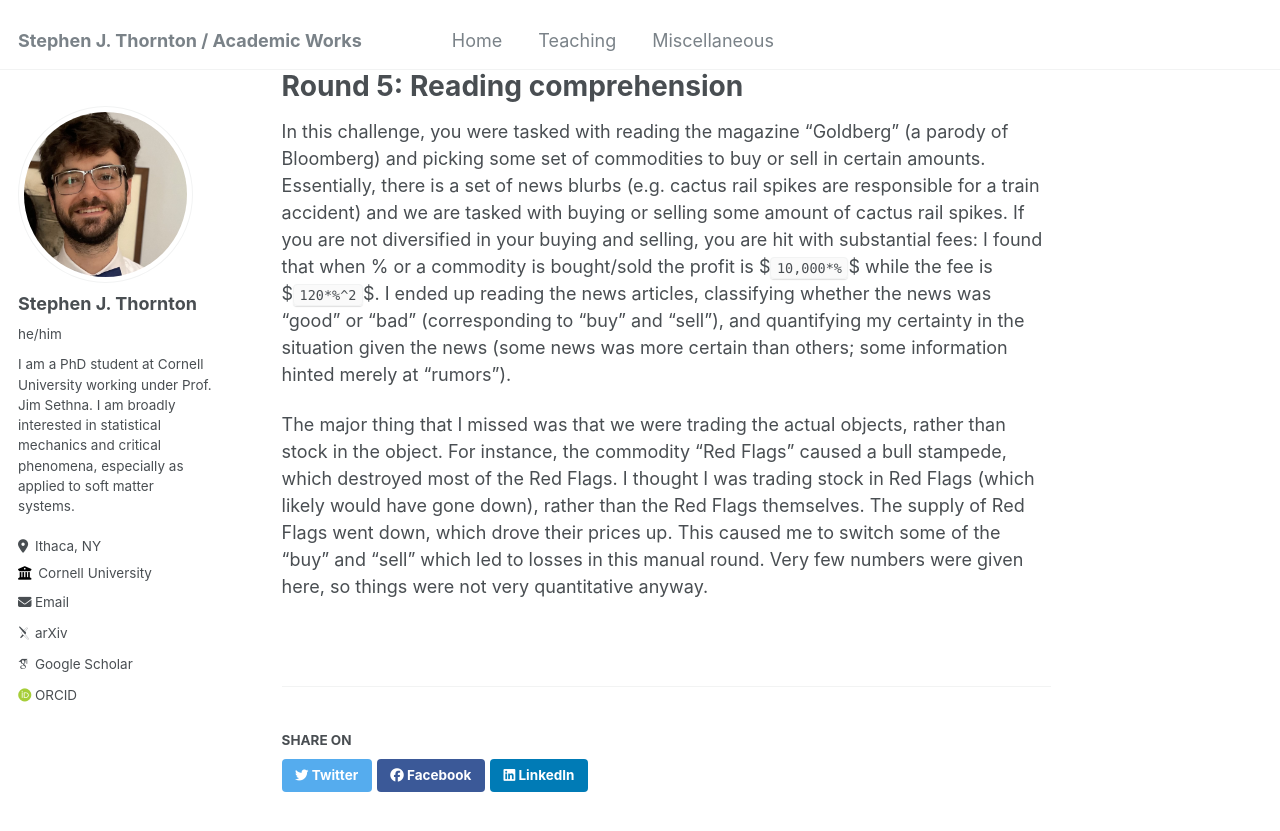
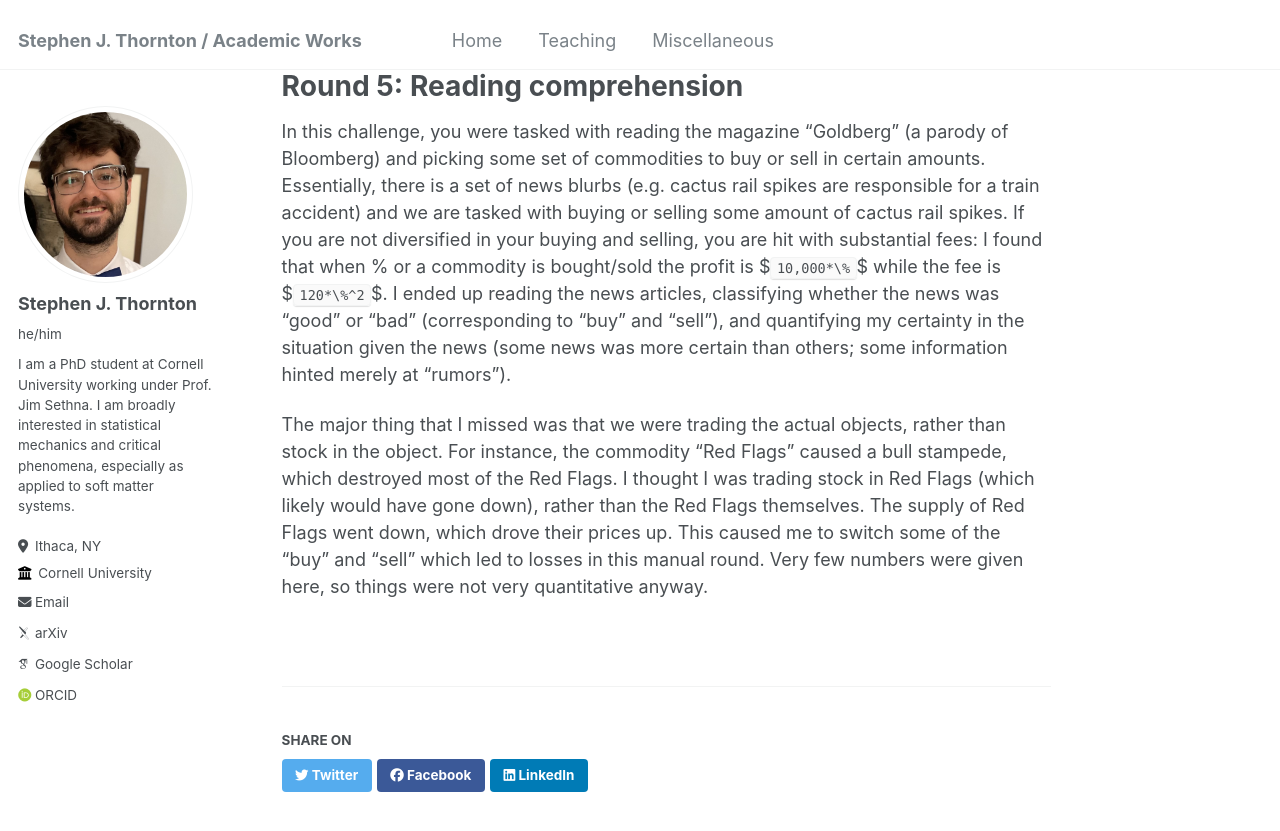
Before and after one commit to stephen-thornton/stephen-thornton.github.io, a Jekyll site: the page built from _miscellaneous/Prosperity.md, in a window 1280 px wide and 900 px high, scrolled down 7046 px. Shown: the top 831 px of the window. Built offline with Jekyll 4.4.1, drawn with Linux system fonts in a browser that asks for light colours; some web fonts are replaced.

```diff
--- a/_miscellaneous/Prosperity.md
+++ b/_miscellaneous/Prosperity.md
@@ -141,6 +141,6 @@ As we computed directly, the steady-state distribution $`\left\lbrace f_i\right\
 
 # Round 5: Reading comprehension
 
-In this challenge, you were tasked with reading the magazine "Goldberg" (a parody of Bloomberg) and picking some set of commodities to buy or sell in certain amounts. Essentially, there is a set of news blurbs (e.g. cactus rail spikes are responsible for a train accident) and we are tasked with buying or selling some amount of cactus rail spikes. If you are not diversified in your buying and selling, you are hit with substantial fees: I found that when % or a commodity is bought/sold the profit is $`10,000*%`$ while the fee is $`120*%^2`$. I ended up reading the news articles, classifying whether the news was "good" or "bad" (corresponding to "buy" and "sell"), and quantifying my certainty in the situation given the news (some news was more certain than others; some information hinted merely at "rumors").
+In this challenge, you were tasked with reading the magazine "Goldberg" (a parody of Bloomberg) and picking some set of commodities to buy or sell in certain amounts. Essentially, there is a set of news blurbs (e.g. cactus rail spikes are responsible for a train accident) and we are tasked with buying or selling some amount of cactus rail spikes. If you are not diversified in your buying and selling, you are hit with substantial fees: I found that when % or a commodity is bought/sold the profit is $`10,000*\%`$ while the fee is $`120*\%^2`$. I ended up reading the news articles, classifying whether the news was "good" or "bad" (corresponding to "buy" and "sell"), and quantifying my certainty in the situation given the news (some news was more certain than others; some information hinted merely at "rumors").
 
 The major thing that I missed was that we were trading the actual objects, rather than stock in the object. For instance, the commodity "Red Flags" caused a bull stampede, which destroyed most of the Red Flags. I thought I was trading stock in Red Flags (which likely would have gone down), rather than the Red Flags themselves. The supply of Red Flags went down, which drove their prices up. This caused me to switch some of the "buy" and "sell" which led to losses in this manual round. Very few numbers were given here, so things were not very quantitative anyway.
```
